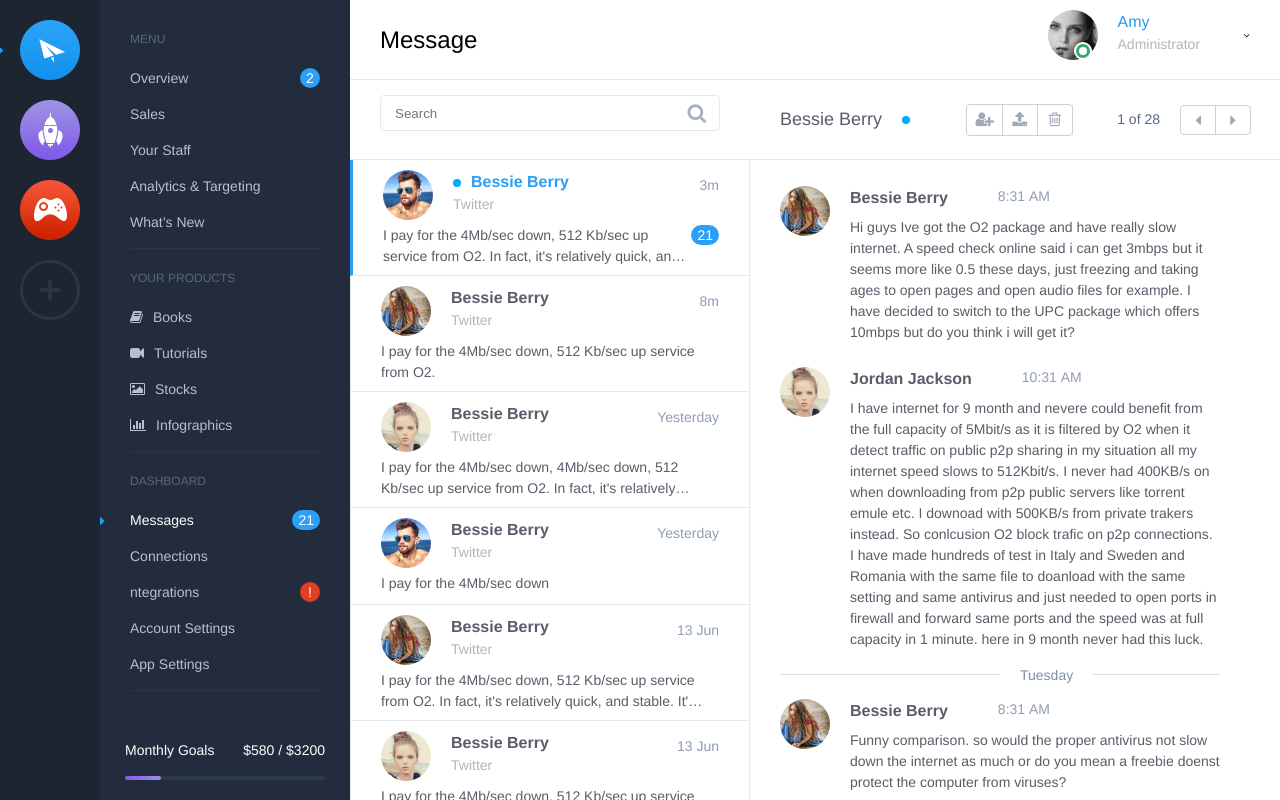
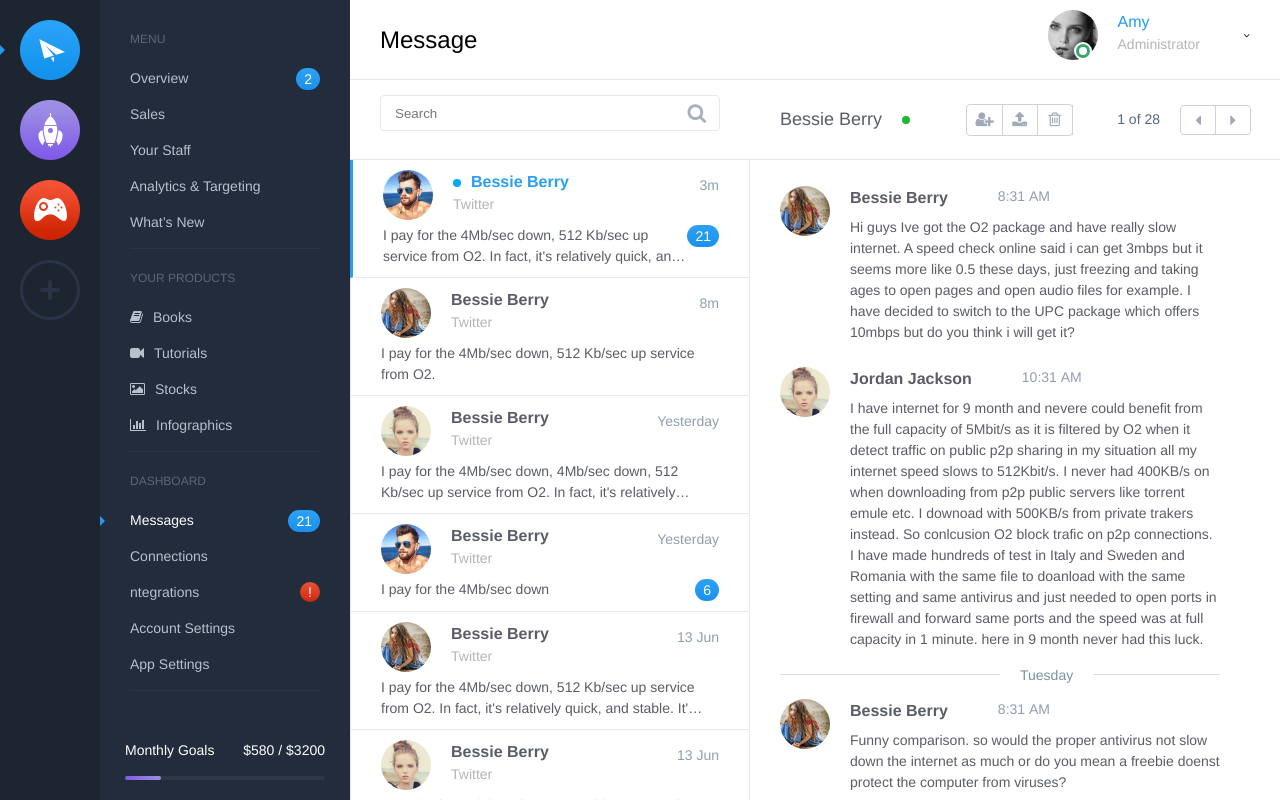
Before and after one commit to Cccshine/baiduife, a plain HTML site: page day12-15/index.html in a window 1280 px wide. Drawn offline with Linux system fonts and the light colour scheme.

Commit message:
change some background to linear-gradient

```diff
--- a/day12-15/css/index.css
+++ b/day12-15/css/index.css
@@ -109,15 +109,15 @@ h3 {
 
 .num-tip {
 	display: inline-block;
-	min-width: 20px;
-	height: 20px;
-	line-height: 20px;
-	padding: 0 6px;
+	min-width: 22px;
+	height: 22px;
+	line-height: 22px;
+	padding: 0 8px;
 	font-size: 1.4rem;
 	color: #fff;
 	text-align: center;
-	background: #2ca0f8;
-	border-radius: 10px;
+	background: linear-gradient(to top, #1991eb, #2ea1f8);
+	border-radius: 11px;
 }
 
 .warn-tip {
@@ -127,7 +127,7 @@ h3 {
 	line-height: 20px;
 	color: #fff;
 	text-align: center;
-	background: #e24023;
+	background: linear-gradient(#ea5238, #cd290c);
 	border-radius: 50%;
 }
 
@@ -258,17 +258,17 @@ body {
 	background-image: url(../img/game.png);
 }
 
-#app-list .fa-caret-right {
-	display: none;
+#app-list .active:before{
+	content: "";
+	display: inline-block;
 	position: absolute;
 	left: 0;
 	top: 50%;
 	transform: translateY(-50%);
-	color: #2399f1;
-}
-
-#app-list .active .fa-caret-right {
-	display: inline-block;
+	width: 0;
+	height: 0;
+	border: 5px solid transparent;
+	border-left-color: #2399f1;
 }
 
 #column-app .tool {
@@ -319,12 +319,17 @@ body {
 	color: #fff;
 }
 
-#column-menu .fa-caret-right {
+#column-menu .active:before{
+	content: "";
+	display: inline-block;
 	position: absolute;
 	left: -30px;
 	top: 50%;
 	transform: translateY(-50%);
-	color: #2399f1;
+	width: 0;
+	height: 0;
+	border: 5px solid transparent;
+	border-left-color: #2399f1;
 }
 
 #column-menu .num-tip,
@@ -500,17 +505,18 @@ body {
 	display: -webkit-box;
 	-webkit-box-orient: vertical;
 	-webkit-line-clamp: 2;
-	max-height: 40px;
+	max-height: 44px;
+	min-height: 22px;
+}
+
+#friends-list .has-num-tip {
+	padding-right: 30px;
 }
 
 #friends-list .num-tip {
 	position: absolute;
 	top: 0;
 	right: 0;
-}
-
-#friends-list .status {
-	display: none;
 }
 
 #friends-list .active {
@@ -521,13 +527,15 @@ body {
 #friends-list .active h4 {
 	color: #299ef5;
 }
-
-#friends-list .active .status {
+#friends-list .active h4:before{
+	content: "";
 	display: inline-block;
-}
-
-#friends-list .active .message-summary {
-	padding-right: 30px;
+	width: 8px;
+	height: 8px;
+	margin-right: 10px;
+	background: #00aaff;
+	border-radius: 50%;
+	vertical-align: middle;
 }
 
 /* column-friends end */
@@ -551,6 +559,17 @@ body {
 	flex: 1 1 auto;
 	font-size: 1.8rem;
 	color: #585d68;
+}
+#column-messages-header h3:after{
+	content: "";
+	display: inline-block;
+	width: 8px;
+	height: 8px;
+	margin-right: 10px;
+	margin-left: 20px;
+	background: #1bb934;
+	border-radius: 50%;
+	vertical-align: middle;
 }
 
 #column-messages-header .status {
--- a/day12-15/index.html
+++ b/day12-15/index.html
@@ -14,15 +14,12 @@
 			<ul id="app-list">
 				<li class="active">
 					<h4>location app</h4>
-					<i class="fa fa-caret-right"></i>
 				</li>
 				<li>
 					<h4>optimization app</h4>
-					<i class="fa fa-caret-right"></i>
 				</li>
 				<li>
 					<h4>game app</h4>
-					<i class="fa fa-caret-right"></i>
 				</li>
 				<li id="add-app-btn">
 				</li>
@@ -50,7 +47,7 @@
 			</dl>
 			<dl>
 				<dt>DASHBOARD<i class="setting-icon"></i></dt>
-				<dd class="active"><i class="fa fa-caret-right"></i>Messages<em class="num-tip">21</em></dd>
+				<dd class="active">Messages<em class="num-tip">21</em></dd>
 				<dd>Connections</dd>
 				<dd>ntegrations<em class="warn-tip">!</em></dd>
 				<dd>Account Settings</dd>
@@ -91,11 +88,11 @@
 						<li class="active">
 							<header class="user-info">
 								<img src="img/timg4.jpg" alt="Amy">
-								<h4><span class="status active-status"></span>Bessie Berry</h4>
+								<h4>Bessie Berry</h4>
 								<span class="extra-info">Twitter</span>
 								<time>3m</time>
 							</header>
-							<div class="message-summary">
+							<div class="message-summary has-num-tip">
 								<p>I pay for the 4Mb/sec down, 512 Kb/sec up service from O2. In fact, it's relatively quick, and stable. It's not perfect, but I really don't have issues, as long as I keep track of what I'm doing on it. </p>
 								<em class="num-tip">21</em>
 							</div>
@@ -103,7 +100,7 @@
 						<li>
 							<header class="user-info">
 								<img src="img/timg2.jpg" alt="Amy">
-								<h4><span class="status active-status"></span>Bessie Berry</h4>
+								<h4>Bessie Berry</h4>
 								<span class="extra-info">Twitter</span>
 								<time>8m</time>
 							</header>
@@ -114,7 +111,7 @@
 						<li>
 							<header class="user-info">
 								<img src="img/timg3.jpg" alt="Amy">
-								<h4><span class="status active-status"></span>Bessie Berry</h4>
+								<h4>Bessie Berry</h4>
 								<span class="extra-info">Twitter</span>
 								<time>Yesterday</time>
 							</header>
@@ -125,18 +122,19 @@
 						<li>
 							<header class="user-info">
 								<img src="img/timg4.jpg" alt="Amy">
-								<h4><span class="status active-status"></span>Bessie Berry</h4>
+								<h4>Bessie Berry</h4>
 								<span class="extra-info">Twitter</span>
 								<time>Yesterday</time>
 							</header>
-							<div class="message-summary">
+							<div class="message-summary has-num-tip">
 								<p>I pay for the 4Mb/sec down</p>
+								<em class="num-tip">6</em>
 							</div>
 						</li>
 						<li>
 							<header class="user-info">
 								<img src="img/timg2.jpg" alt="Amy">
-								<h4><span class="status active-status"></span>Bessie Berry</h4>
+								<h4>Bessie Berry</h4>
 								<span class="extra-info">Twitter</span>
 								<time>13 Jun</time>
 							</header>
@@ -147,7 +145,7 @@
 						<li>
 							<header class="user-info">
 								<img src="img/timg3.jpg" alt="Amy">
-								<h4><span class="status active-status"></span>Bessie Berry</h4>
+								<h4>Bessie Berry</h4>
 								<span class="extra-info">Twitter</span>
 								<time>13 Jun</time>
 							</header>
@@ -158,19 +156,20 @@
 						<li>
 							<header class="user-info">
 								<img src="img/timg4.jpg" alt="Amy">
-								<h4><span class="status active-status"></span>Bessie Berry</h4>
+								<h4>Bessie Berry</h4>
 								<span class="extra-info">Twitter</span>
 								<time>13 Jun</time>
 							</header>
-							<div class="message-summary">
+							<div class="message-summary has-num-tip">
 								<p>I pay for the 4Mb/sec down, 512 Kb/sec up service from O2. In fact, it's relatively quick, and stable. It's not perfect, but I really don't have issues, as long as I keep track of what I'm doing on it. </p>
+								<em class="num-tip">15</em>
 							</div>
 						</li>
 					</ul>
 				</div>
 				<div id="column-messages">
 					<header id="column-messages-header">
-						<h3>Bessie Berry<span class="status active-status"></span></h3>
+						<h3>Bessie Berry</h3>
 						<ul id="tool-bar">
 							<li><i class="fa fa-user-plus"></i></li>
 							<li><i class="fa fa-upload"></i></li>
```
